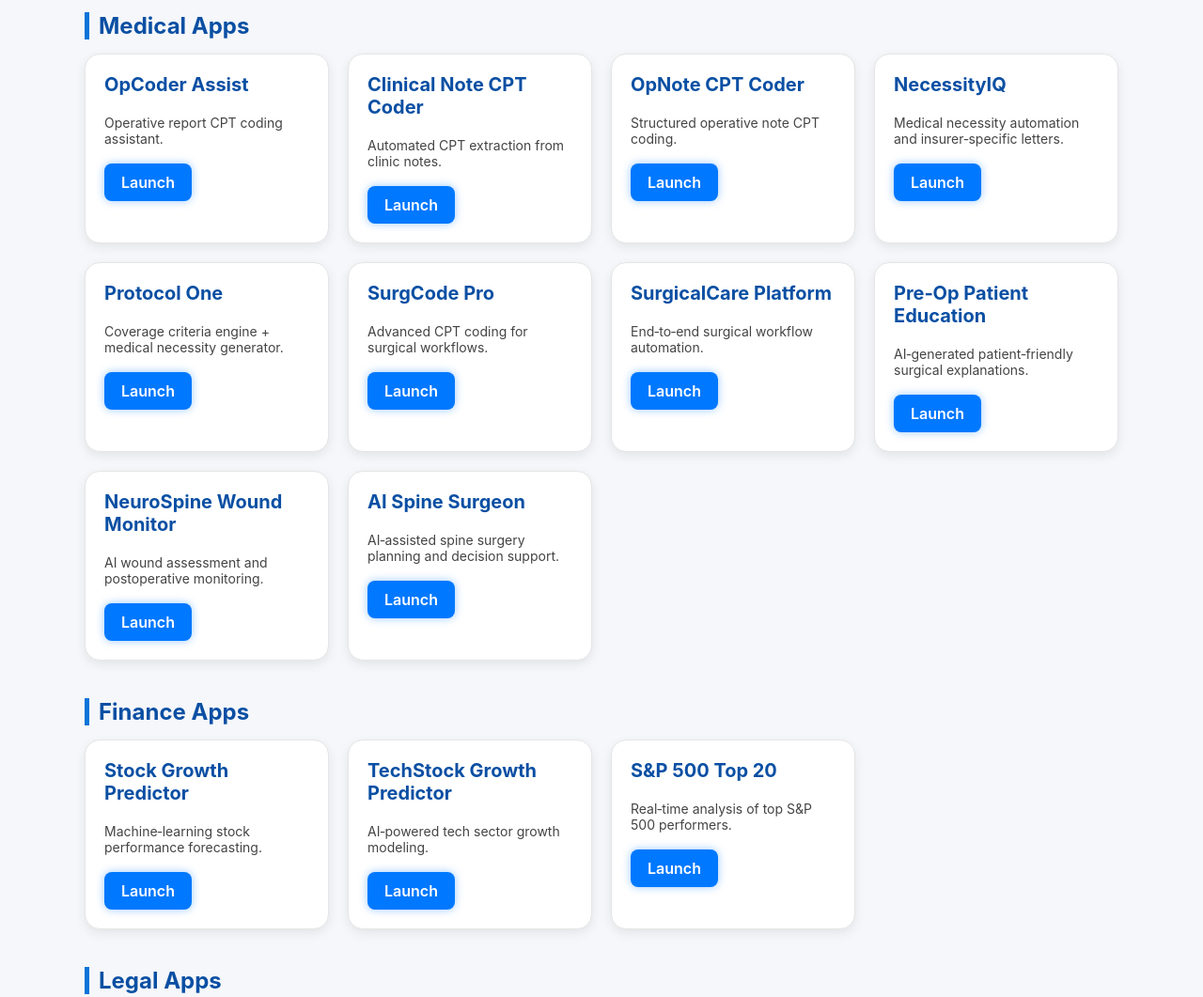
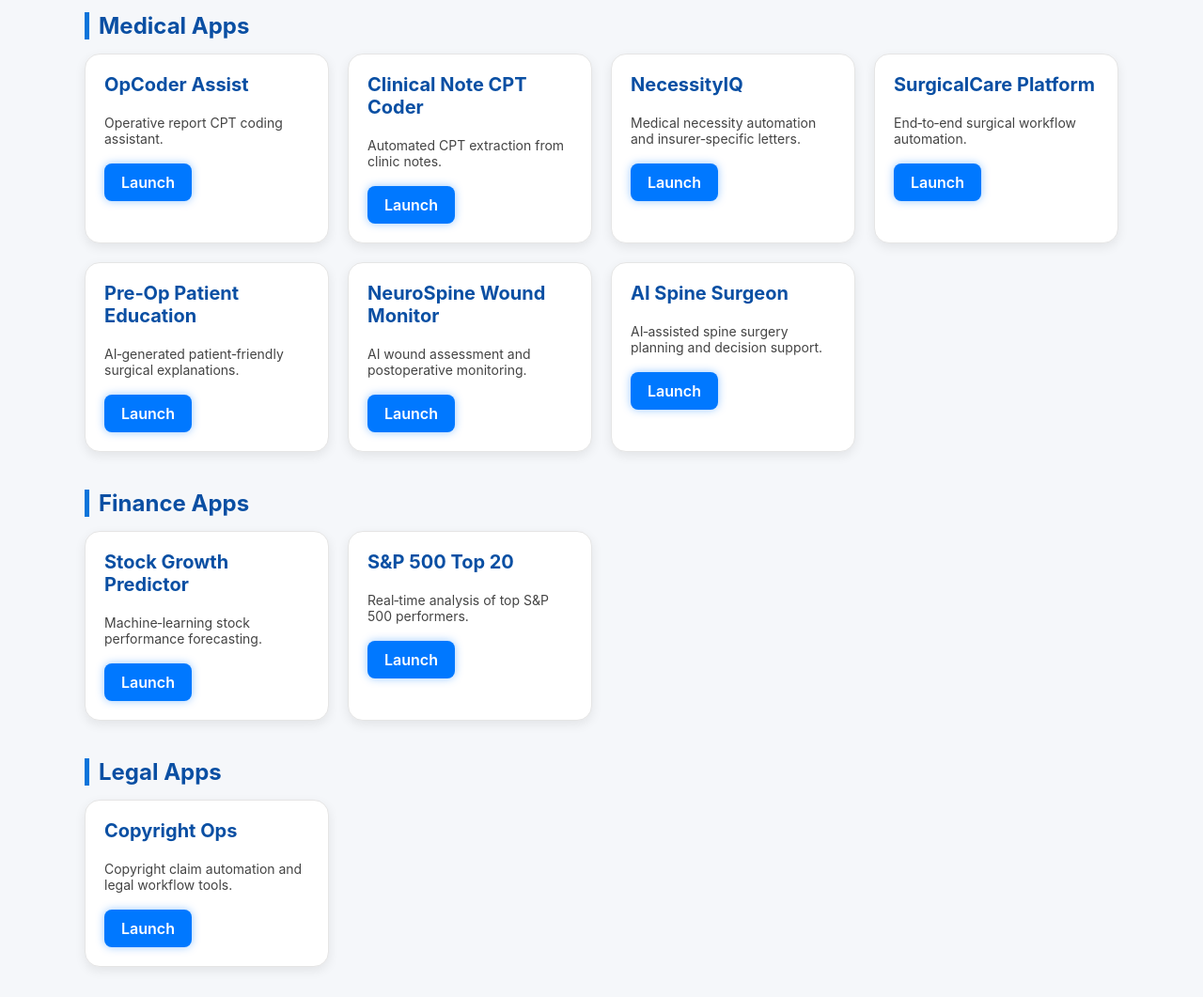
Before and after one commit to alexmohit825/alex-apps-portfolio, a plain HTML site: page index.html in a window 1280 px wide. Shown: the part 220-1281 px from the top of the page at 94% size. Drawn offline with Linux system fonts and the light colour scheme.

Commit message:
Remove unused cards from index.html
Removed several cards related to CPT coding and growth prediction.

```diff
--- a/index.html
+++ b/index.html
@@ -143,27 +143,9 @@
         </div>
 
         <div class="card">
-            <h3>OpNote CPT Coder</h3>
-            <p>Structured operative note CPT coding.</p>
-            <a class="launch-btn" href="opnote-cpt-coder.html" target="_blank">Launch</a>
-        </div>
-
-        <div class="card">
             <h3>NecessityIQ</h3>
             <p>Medical necessity automation and insurer‑specific letters.</p>
             <a class="launch-btn" href="necessity-iq.html" target="_blank">Launch</a>
-        </div>
-
-        <div class="card">
-            <h3>Protocol One</h3>
-            <p>Coverage criteria engine + medical necessity generator.</p>
-            <a class="launch-btn" href="protocol-one.html" target="_blank">Launch</a>
-        </div>
-
-        <div class="card">
-            <h3>SurgCode Pro</h3>
-            <p>Advanced CPT coding for surgical workflows.</p>
-            <a class="launch-btn" href="surgcode-pro.html" target="_blank">Launch</a>
         </div>
 
         <div class="card">
@@ -203,12 +185,6 @@
         </div>
 
         <div class="card">
-            <h3>TechStock Growth Predictor</h3>
-            <p>AI‑powered tech sector growth modeling.</p>
-            <a class="launch-btn" href="techstock-growth-predictor.html" target="_blank">Launch</a>
-        </div>
-
-        <div class="card">
             <h3>S&P 500 Top 20</h3>
             <p>Real‑time analysis of top S&P 500 performers.</p>
             <a class="launch-btn" href="sp500-top-20.html" target="_blank">Launch</a>
```
